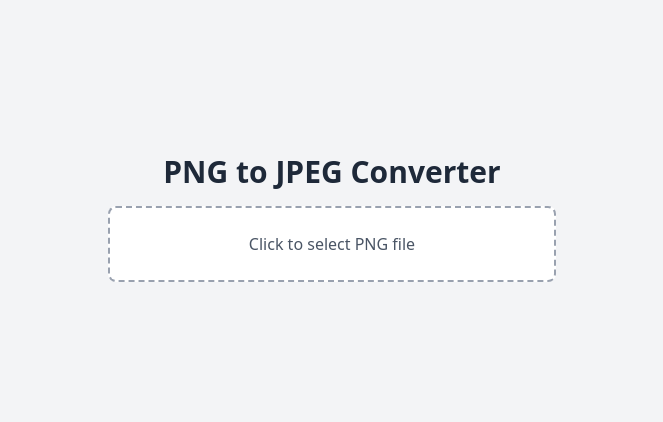
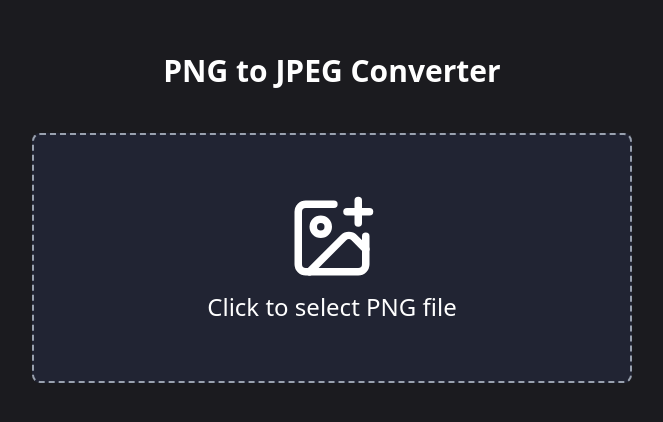
Before and after one commit to saurabhhh777/ImgConverter, a React (Vite) app in the folder frontend/: page /png-to-jpeg in a window 1280 px wide. Shown: the part 182-604 px from the top of the page, without its empty margins (308-971 px from the left). Built offline with nearby package versions, Linux system fonts and the light colour scheme.

Commit message:
Theme change in Pngtojpg Tool component

```diff
--- a/frontend/src/components/Tools/Pngtojpg.tsx
+++ b/frontend/src/components/Tools/Pngtojpg.tsx
@@ -1,5 +1,6 @@
 import { useState, useRef, useEffect } from "react";
 import axios from "axios";
+import { ImagePlus } from "lucide-react";
 
 interface ConversionState {
   isLoading: boolean;
@@ -84,14 +85,12 @@ function Pngtojpg() {
   };
 
   return (
-    <div className="flex flex-col items-center justify-center min-h-screen bg-gray-100 p-6">
-      <h1 className="text-3xl font-semibold text-gray-800 mb-4">
-        PNG to JPEG Converter
-      </h1>
+    <div className="box-border  flex flex-col items-center justify-center min-h-screen bg-[#1b1b1f] text-white p-6">
+      <h1 className="text-3xl font-semibold mb-11">PNG to JPEG Converter</h1>
 
       {/* File Input */}
       <div
-        className="w-full max-w-md p-6 border-2 border-dashed border-gray-400 bg-white rounded-lg text-center cursor-pointer hover:border-blue-500"
+        className="border-box h-[250px] w-[600px] p-6 border-2 border-dashed border-gray-400 bg-[#212433] rounded-lg text-center cursor-pointer hover:border-blue-500"
         onClick={() => fileInputRef.current?.click()}
       >
         <input
@@ -102,7 +101,12 @@ function Pngtojpg() {
           disabled={state.isLoading}
           className="hidden"
         />
-        <p className="text-gray-600">Click to select PNG file</p>
+        <div className="text-white h-full justify-center items-center text-center flex flex-col">
+          <div className="flex flex-col items-center">
+            <ImagePlus size={"90"}/>
+            <span className="text-2xl mt-2">Click to select PNG file</span>
+          </div>
+        </div>
       </div>
 
       {/* Loading Indicator */}
@@ -121,7 +125,9 @@ function Pngtojpg() {
       {/* Converted Image & Download */}
       {state.convertedUrl && (
         <div className="mt-6 bg-white p-4 rounded-lg shadow-lg flex flex-col items-center">
-          <h2 className="text-lg font-semibold text-gray-700">Converted Image</h2>
+          <h2 className="text-lg font-semibold text-gray-700">
+            Converted Image
+          </h2>
           <img
             src={state.convertedUrl}
             alt="Converted JPEG"
```
